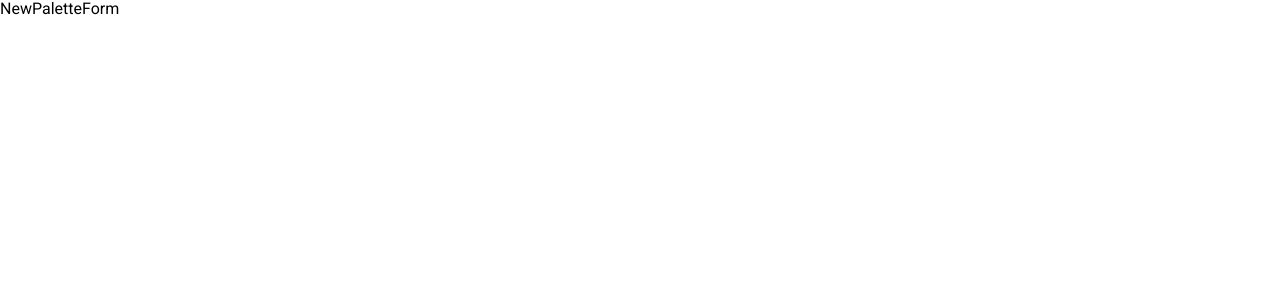
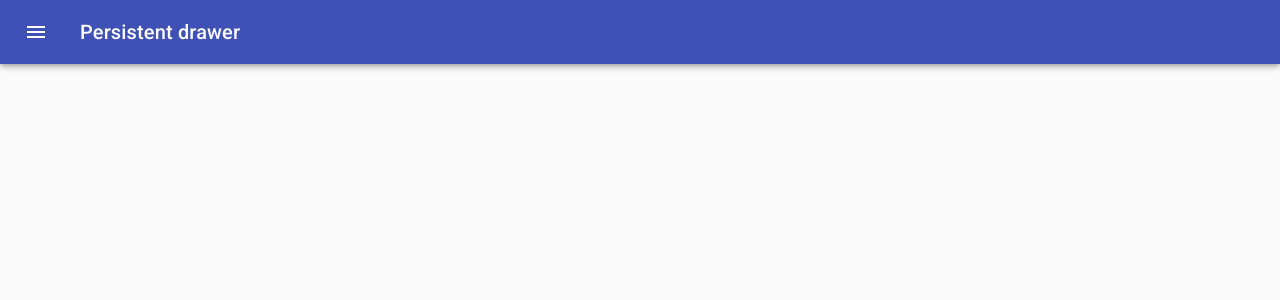
Before and after one commit to ChaoTzuJung/react-color-picker, a React app: page /palette/new in a window 1280 px wide. Shown: the top 300 px of the page. Built offline with nearby package versions, Linux system fonts and the light colour scheme.

Commit message:
feat: Add Drawer to NewPaletteForm

```diff
--- a/src/components/organisms/NewPaletteForm/index.js
+++ b/src/components/organisms/NewPaletteForm/index.js
@@ -1,13 +1,140 @@
-import React, { Component } from 'react'
+import React, { Component } from "react";
+import classNames from "classnames";
+import { withStyles } from "@material-ui/core/styles";
+import Drawer from "@material-ui/core/Drawer";
+import CssBaseline from "@material-ui/core/CssBaseline";
+import AppBar from "@material-ui/core/AppBar";
+import Toolbar from "@material-ui/core/Toolbar";
+import Typography from "@material-ui/core/Typography";
+import Divider from "@material-ui/core/Divider";
+import IconButton from "@material-ui/core/IconButton";
+import MenuIcon from "@material-ui/icons/Menu";
+import ChevronLeftIcon from "@material-ui/icons/ChevronLeft";
+
+const drawerWidth = 240;
+
+const styles = theme => ({
+  root: {
+    display: "flex"
+  },
+  appBar: {
+    transition: theme.transitions.create(["margin", "width"], {
+      easing: theme.transitions.easing.sharp,
+      duration: theme.transitions.duration.leavingScreen
+    })
+  },
+  appBarShift: {
+    width: `calc(100% - ${drawerWidth}px)`,
+    marginLeft: drawerWidth,
+    transition: theme.transitions.create(["margin", "width"], {
+      easing: theme.transitions.easing.easeOut,
+      duration: theme.transitions.duration.enteringScreen
+    })
+  },
+  menuButton: {
+    marginLeft: 12,
+    marginRight: 20
+  },
+  hide: {
+    display: "none"
+  },
+  drawer: {
+    width: drawerWidth,
+    flexShrink: 0
+  },
+  drawerPaper: {
+    width: drawerWidth
+  },
+  drawerHeader: {
+    display: "flex",
+    alignItems: "center",
+    padding: "0 8px",
+    ...theme.mixins.toolbar,
+    justifyContent: "flex-end"
+  },
+  content: {
+    flexGrow: 1,
+    padding: theme.spacing.unit * 3,
+    transition: theme.transitions.create("margin", {
+      easing: theme.transitions.easing.sharp,
+      duration: theme.transitions.duration.leavingScreen
+    }),
+    marginLeft: -drawerWidth
+  },
+  contentShift: {
+    transition: theme.transitions.create("margin", {
+      easing: theme.transitions.easing.easeOut,
+      duration: theme.transitions.duration.enteringScreen
+    }),
+    marginLeft: 0
+  }
+});
 
 class NewPaletteForm extends Component {
-    render() {
-        return (
-            <div>
-                NewPaletteForm
-            </div>
-        )
-    }
+  state = {
+    open: false
+  };
+
+  handleDrawerOpen = () => {
+    this.setState({ open: true });
+  };
+
+  handleDrawerClose = () => {
+    this.setState({ open: false });
+  };
+
+  render() {
+    const { classes } = this.props;
+    const { open } = this.state;
+
+    return (
+      <div className={classes.root}>
+        <CssBaseline />
+        <AppBar
+          position='fixed'
+          className={classNames(classes.appBar, {
+            [classes.appBarShift]: open
+          })}
+        >
+          <Toolbar disableGutters={!open}>
+            <IconButton
+              color='inherit'
+              aria-label='Open drawer'
+              onClick={this.handleDrawerOpen}
+              className={classNames(classes.menuButton, open && classes.hide)}
+            >
+              <MenuIcon />
+            </IconButton>
+            <Typography variant='h6' color='inherit' noWrap>
+              Persistent drawer
+            </Typography>
+          </Toolbar>
+        </AppBar>
+        <Drawer
+          className={classes.drawer}
+          variant='persistent'
+          anchor='left'
+          open={open}
+          classes={{
+            paper: classes.drawerPaper
+          }}
+        >
+          <div className={classes.drawerHeader}>
+            <IconButton onClick={this.handleDrawerClose}>
+              <ChevronLeftIcon />
+            </IconButton>
+          </div>
+          <Divider />
+        </Drawer>
+        <main
+          className={classNames(classes.content, {
+            [classes.contentShift]: open
+          })}
+        >
+          <div className={classes.drawerHeader} />
+        </main>
+      </div>
+    );
+  }
 }
-
-export default NewPaletteForm
+export default withStyles(styles, { withTheme: true })(NewPaletteForm);
```
